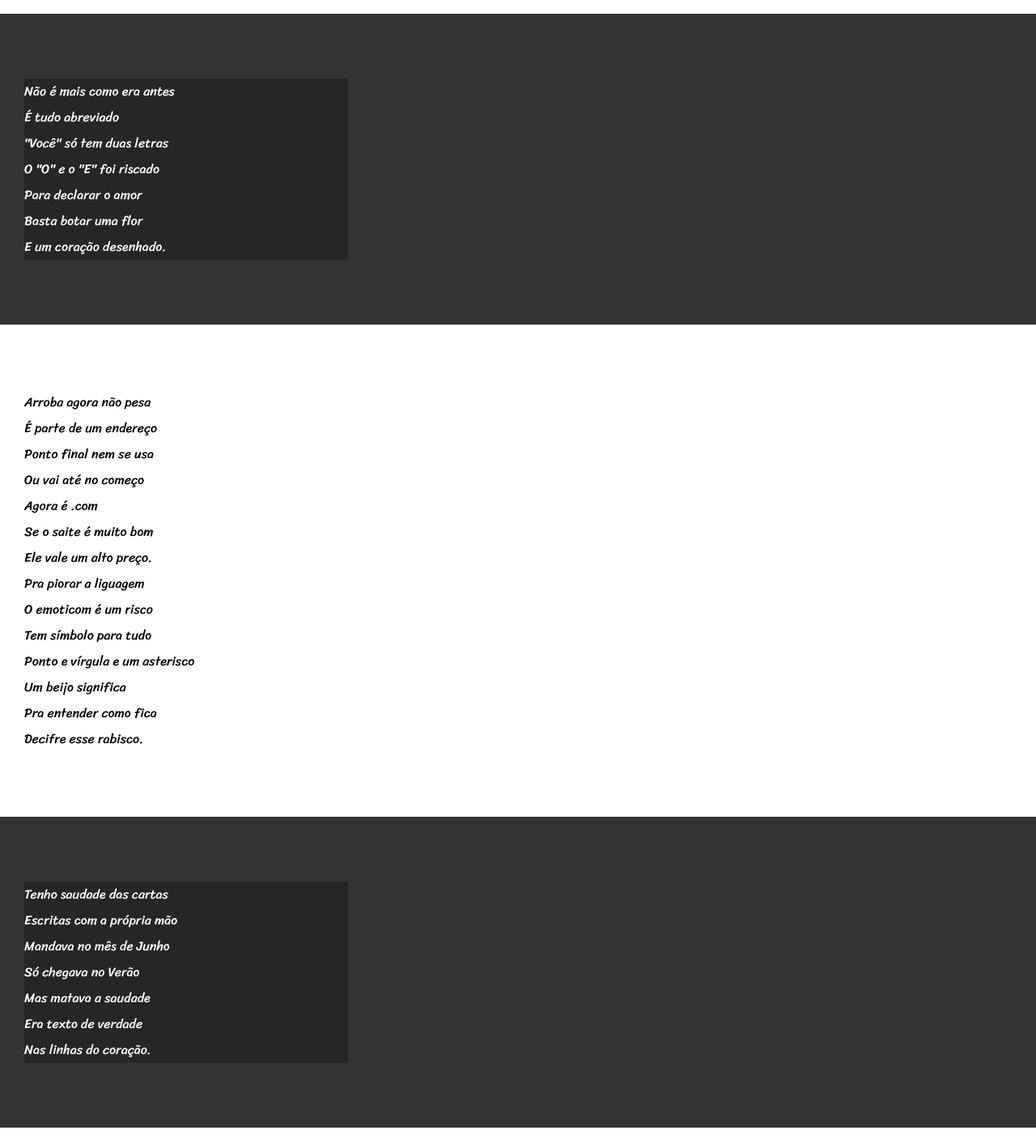
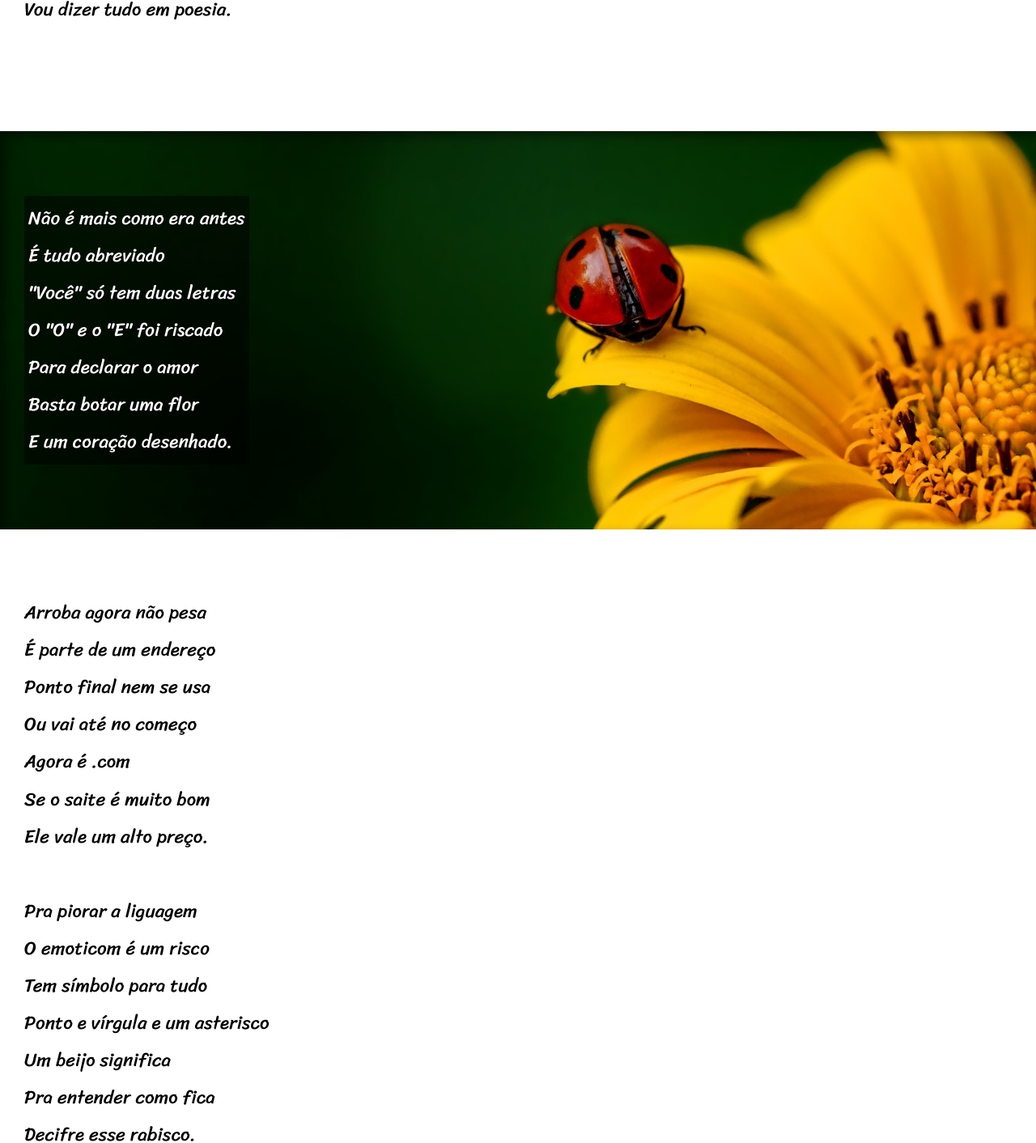
Before and after one commit to luanaamarall/html-css, a plain HTML site: page exercícios/prdesafio012/index.html in a window 1280 px wide. Shown: the part 555-1967 px from the top of the page at 81% size. Drawn offline with Linux system fonts and the light colour scheme.

Commit message:
atualização cordel

```diff
--- a/exercícios/prdesafio012/estilo/style.css
+++ b/exercícios/prdesafio012/estilo/style.css
@@ -53,6 +53,11 @@ section{
     line-height: 2em;
     padding-left: 30px;
     font-family: var(--font3);
+    font-size: 1.8vw;
+}
+
+section > p {
+    padding-bottom: 2em;
 }
 
 section.normal{
@@ -63,11 +68,25 @@ section.normal{
 section.imagem{
     background-color: rgb(51, 51, 51);
     color: white;
+    box-shadow: inset 6px 6px 13px 0px rgba(0, 0, 0, 0.473);
+    background-size: cover;
+    background-attachment: fixed;
 }
 
 section.imagem > p{
-    background-color: rgba(0, 0, 0, 0.253);
-    width: 400px;
+    display: inline-block;
+    padding: 5px;
+    background-color: rgba(0, 0, 0, 0.514);
+    text-shadow: 1px 1px 0px black;
+}
+
+section#img01{
+    background-image: url('../imagens/background001.jpg');
+    background-position: right center;
+}
+
+section#img02{
+    background-image: url('../imagens/background002.jpg');
 }
 
 footer{
--- a/exercícios/prdesafio012/index.html
+++ b/exercícios/prdesafio012/index.html
@@ -29,7 +29,7 @@
         </p>
     </section>
 
-    <section class="imagem">
+    <section class="imagem" id="img01">
         <p>
             Não é mais como era antes <br>
             É tudo abreviado <br>
@@ -63,7 +63,7 @@
         </p>
     </section>
 
-    <section class="imagem">
+    <section class="imagem" id="img02">
         <p>
             Tenho saudade das cartas <br>
             Escritas com a própria mão <br>
```
